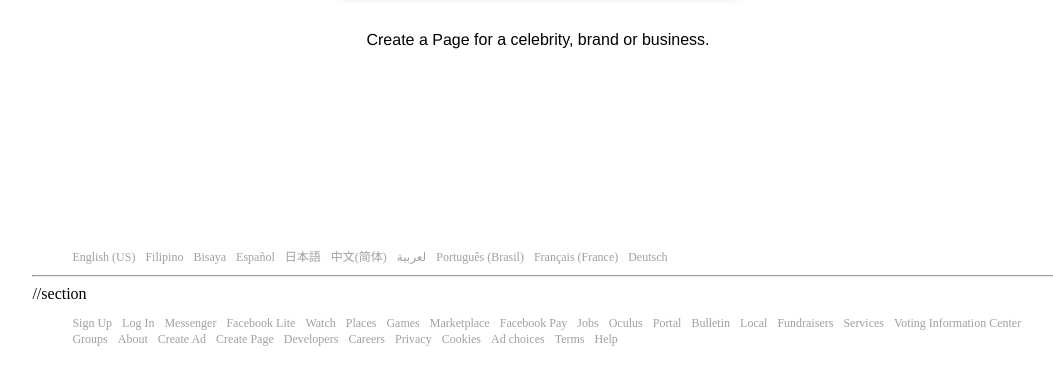
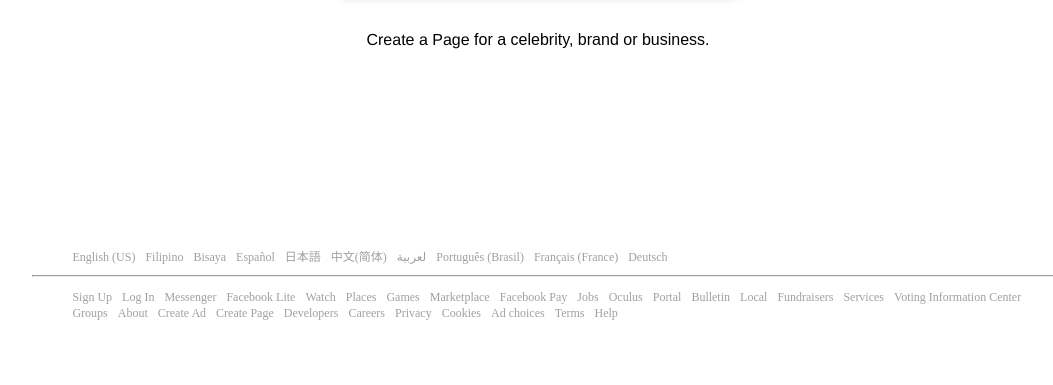
Before and after one commit to bailonjr/Facebook-Login, a plain HTML site: page index.html in a window 1280 px wide. Shown: the part 635-1020 px from the top of the page, without its empty margins (102-1155 px from the left). Drawn offline with Linux system fonts and the light colour scheme.

Commit message:
remove secc

```diff
--- a/index.html
+++ b/index.html
@@ -49,7 +49,7 @@
         <br>
         <hr class="hrfooter">
 
-        <section class="lang">//section
+        <section class="lang">
             <ul>
                 <li><a href="#"> Sign Up</a></li>
                 <li><a href="#"> Log In</a></li>
```
